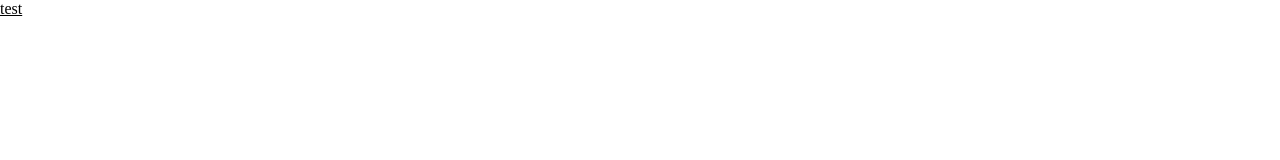
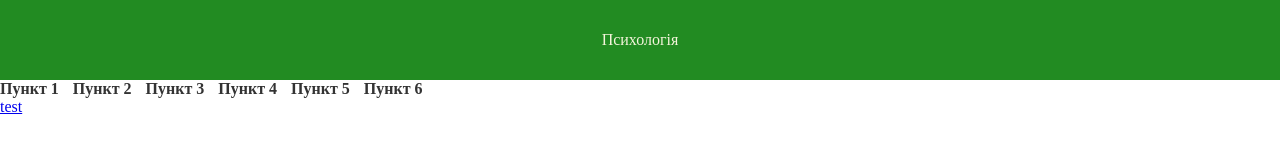
Before and after one commit to SashaPopla/Sashapopla.github.io, a website: page index.html in a window 1280 px wide. Drawn offline with Linux system fonts and the light colour scheme.

Commit message:
create nav and header tag

```diff
--- a/css/style.css
+++ b/css/style.css
@@ -2,5 +2,37 @@
     margin: 0;
     padding: 0;
     box-sizing: border-box;
-    color: black;
 }
+
+header{
+    background-color: forestgreen;
+    width: 100%;
+    height: 80px;
+    color: beige;
+    font-size: 16px;
+    display: flex;
+    justify-content: space-between;
+    align-items: center;
+}
+
+.nav-menu {
+    list-style: none;
+    padding: 0;
+    margin: 0;
+}
+
+.nav-menu li {
+    list-style-type: none;
+    display: inline-block;
+    margin-right: 10px;
+}
+
+.nav-menu a {
+    text-decoration: none;
+    color: #333;
+    font-weight: bold;
+}
+
+.nav-menu a:hover {
+    color: #0074d9;
+}
--- a/index.html
+++ b/index.html
@@ -9,8 +9,25 @@
 <body>
 
     <header>
+        <div></div>
 
+        <div>
+            <p>Психологія</p>
+        </div>
+
+        <div></div>
     </header>
+
+    <nav>
+        <ul class="nav-menu">
+            <li><a href="#">Пункт 1</a></li>
+            <li><a href="#">Пункт 2</a></li>
+            <li><a href="#">Пункт 3</a></li>
+            <li><a href="#">Пункт 4</a></li>
+            <li><a href="#">Пункт 5</a></li>
+            <li><a href="#">Пункт 6</a></li>
+        </ul>
+    </nav>
 
     <section class="content">
         <div class="container">
@@ -27,9 +44,18 @@
                     <p></p>
                 </div>
 
-                <div></div>
+                <div>
+                    <p></p>
+                    <p></p>
+                    <p></p>
+                    <p></p>
+                </div>
 
-                <div></div>
+                <div>
+                    <p></p>
+                    <p></p>
+                    <p></p>
+                </div>
             </div>
         </div>
     </footer>
```
Also changed, not shown: html/diagrame.html (+1 -0 lines), html/test.html (+1 -0 lines).
